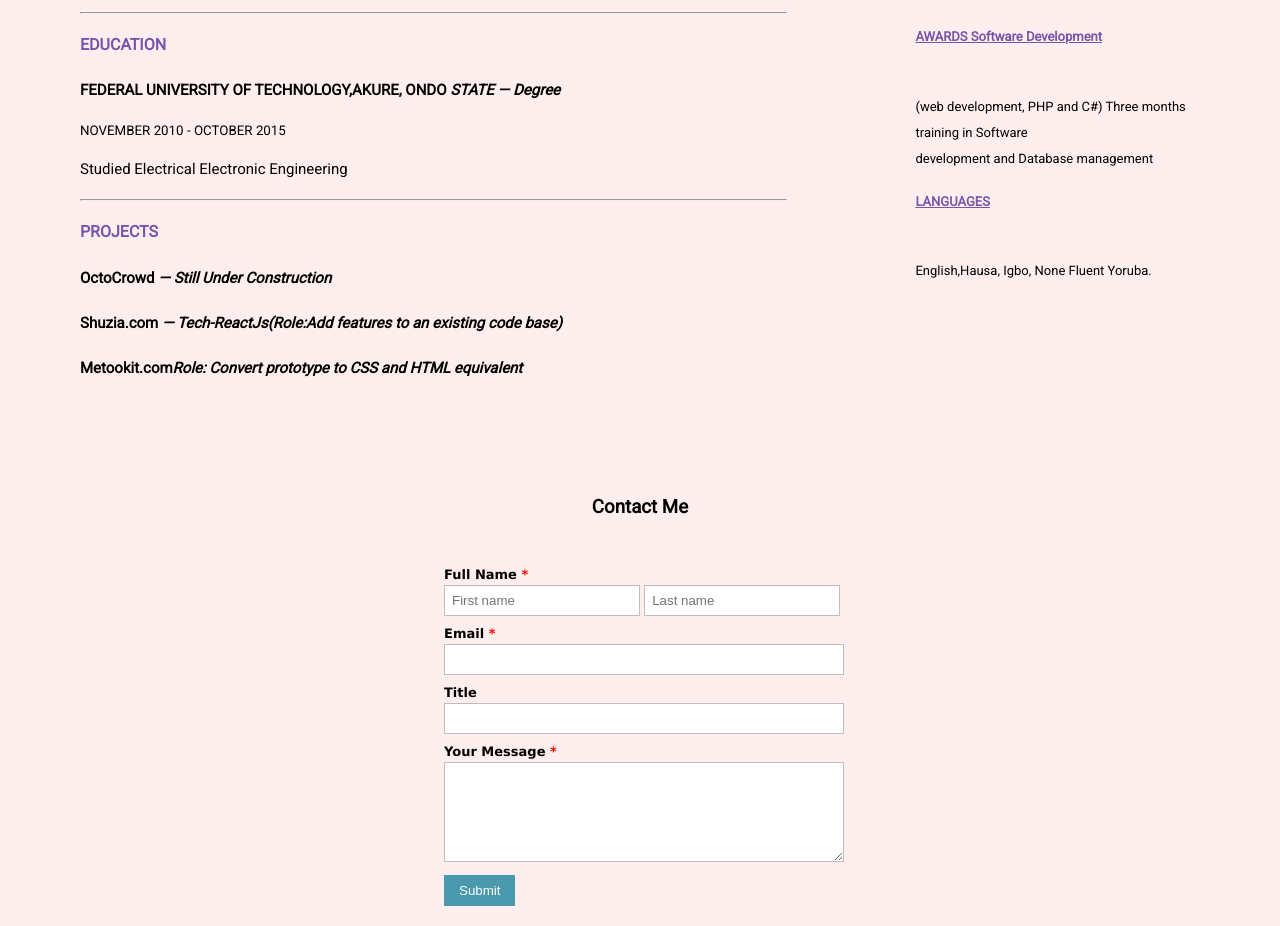
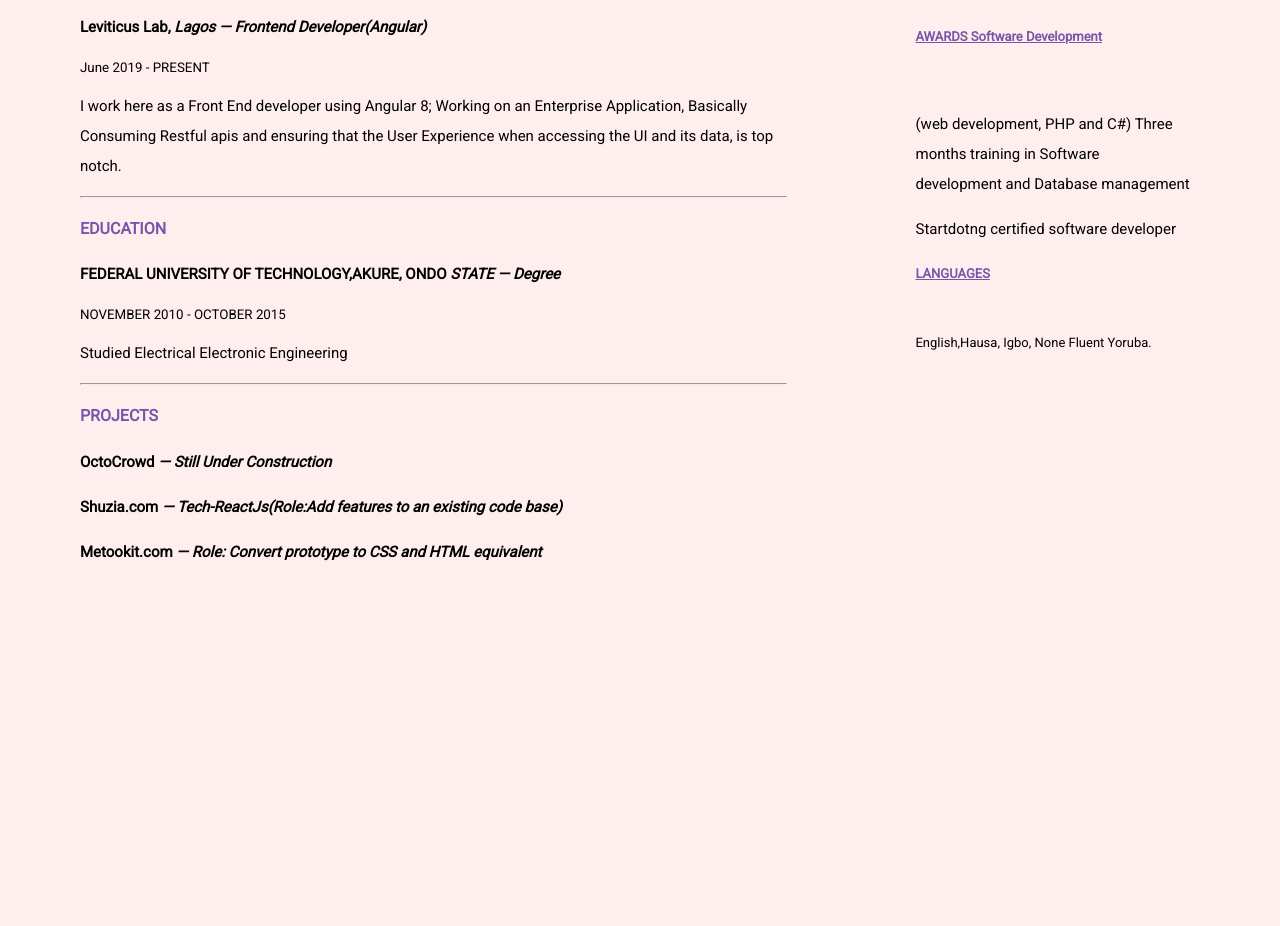
Before and after one commit to vemerie/HtmlCV, a plain HTML site: page index.html in a window 1280 px wide. Shown: the part 623-1549 px from the top of the page. After the commit the page ends 1285 px from the top, so only its background shows below. Drawn offline with Linux system fonts and the light colour scheme.

Commit message:
add experience

```diff
--- a/index.html
+++ b/index.html
@@ -45,6 +45,15 @@
                     UI designs into web pages using Html,Css and Javascript
                 </p>
               </article>
+              <article>
+                <p>
+                  <b>Leviticus Lab, <i>Lagos — Frontend Developer(Angular)</i></b>
+                </p>
+                <small>June 2019 - PRESENT </small>
+                <p>
+                  I work here as a Front End developer using Angular 8; Working on an Enterprise Application, Basically Consuming Restful apis and ensuring that the User Experience when accessing the UI and its data, is top notch.
+                </p>
+              </article>
             </section>
             <hr />
             <section>
@@ -73,8 +82,8 @@
                   <b>Shuzia.com<i> — Tech-ReactJs(Role:Add features to an existing code base)</i></b>
                 </p>
                 <p>
-                  <b>Metookit.com<i>Role: Convert prototype to CSS and HTML equivalent</i></b>
-                </p>
+                  <b>Metookit.com<i> — Role: Convert prototype to CSS and HTML equivalent</i></b>
+                </p >
               </article>
             </section>
           </main>
@@ -99,11 +108,11 @@
               <p></p>
 
               <b> BACKEND SKILLS</b><br />
-              Familiar with PHP/Laravel,Python,Nodejs MYSQL.<br />
+              Familiar with PHP/Laravel,Python MYSQL.<br />
               <p></p>
 
               <b>TOOLS</b><br />
-              Git,Ubuntu,Window,Trello,Gihub,Bitbucket.<br />
+              Git,Ubuntu,Window,Trello,Gihub,Bitbucket,figma<br />
               <b>IDE</b><br />
               VsCode,Sublime Text
               <p></p>
@@ -111,8 +120,9 @@
             <section>
               <h4><u>AWARDS Software Development</u></h4
               ><br />
-              (web development, PHP and C#) Three months training in Software<br />
-              development and Database management
+              <p>(web development, PHP and C#) Three months training in Software<br />
+              development and Database management</p>
+              <p>Startdotng certified software developer</p>
             </section>
             <p></p>
 
@@ -123,7 +133,7 @@
             </section>
           </aside>
     </div>
-    <div class="contact">
+    <!-- <div class="contact">
       <h3 style="text-align: center;">
         Contact Me
       </h3>
@@ -155,7 +165,7 @@
     </li>
 </ul>
 </form>
-    </div>
+    </div> -->
     <script>
       function validate() {
 
```
